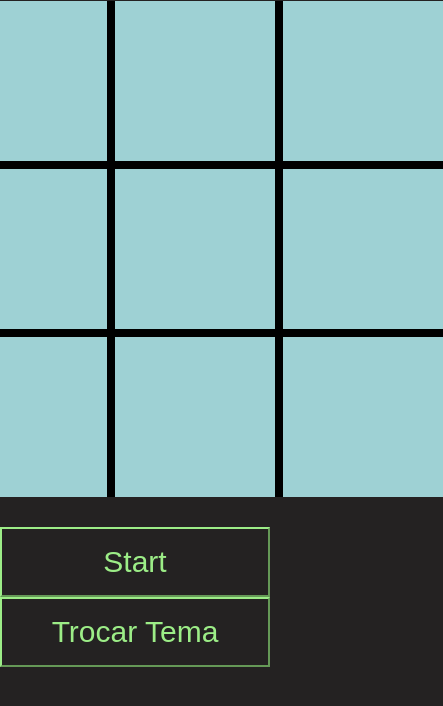
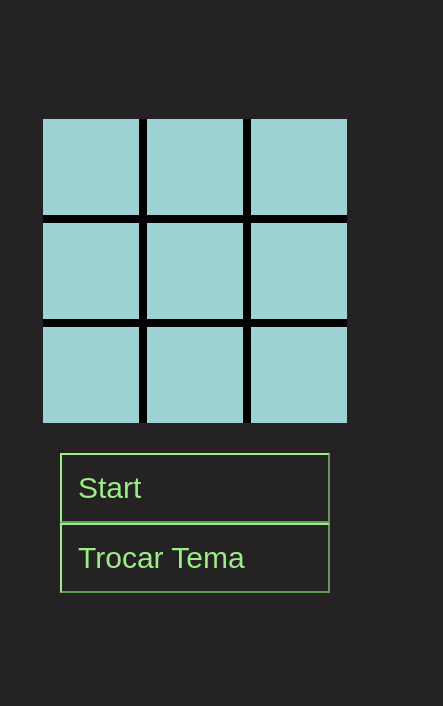
Before and after one commit to Murillou/Jogo-da-Velha, a plain HTML site: page index.html in a window 390 px wide. Shown: the part 44-750 px from the top of the page, 443 px wide, since content can reach past the window. Drawn offline with Linux system fonts and the light colour scheme.

Commit message:
[UPDATE] Responsividade

```diff
--- a/main.css
+++ b/main.css
@@ -1,3 +1,4 @@
+
 *{
   margin: 0;
   padding: 0;
@@ -71,7 +72,7 @@ body{
 }
 
 #mensagem{
-  font-size: 27px
+  font-size: 27px;
   color: rgb(212, 212, 95);
 }
 
@@ -90,3 +91,35 @@ h1{
   color: yellowgreen;
   padding-bottom: 1%;
 }
+
+
+@media (max-width: 1255px){
+    #jogadores{
+      gap: 5rem
+    }
+}
+
+@media (max-width: 800px) {
+
+  #container{
+    min-height: 69vh;
+  }
+
+  .buttonMenu, .buttonMenuLigth{
+    display: flex;
+  }
+
+  #tabuleiro{
+    grid-template-columns: 6rem 6rem 6rem;
+    grid-template-rows: 6rem 6rem 6rem;
+  }
+
+  #jogadores{
+    padding-top: 5%;
+    gap: 0;
+  }
+
+  #mensagem{
+    padding-top: 3rem;
+  }
+}
```
